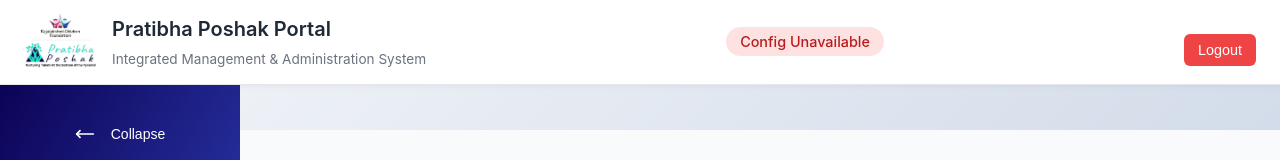
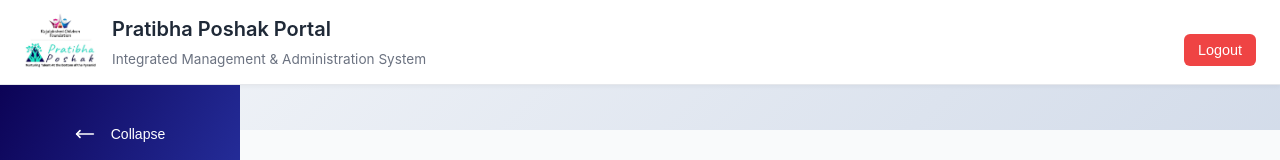
Before and after one commit to vishalvaddar/PP-Portal-v1, a React (Create React App) app in the folder client/: page /admin/admin-dashboard in a window 1280 px wide. Shown: the top 160 px of the page. Built offline with nearby package versions, Linux system fonts and the light colour scheme; no server answers; sample sign-in values are in the browser's storage.

Commit message:
update the modules

```diff
--- a/client/src/components/Header.js
+++ b/client/src/components/Header.js
@@ -33,7 +33,7 @@ const Header = () => {
 
       <div className={styles.systemStatus}>
         {loading && <span className={styles.statusText}>Loading Config...</span>}
-        {error && <span className={styles.errorText}>Config Unavailable</span>}
+        {/* {error && <span className={styles.errorText}>Config Unavailable</span>} */}
         {!loading && !error && appliedConfig && (
           <span className={styles.statusText}>
             <strong>Phase:</strong> {appliedConfig.phase} (AY: {appliedConfig.academic_year})
--- a/package.json
+++ b/package.json
@@ -1,5 +1,8 @@
 {
   "dependencies": {
-    "exceljs": "^4.4.0"
+    "csv-parse": "^6.1.0",
+    "csv-parser": "^3.2.0",
+    "exceljs": "^4.4.0",
+    "json2csv": "^6.0.0-alpha.2"
   }
 }
```
Also changed, not shown: 1 other file (tests, documents, lock files or other folders).
